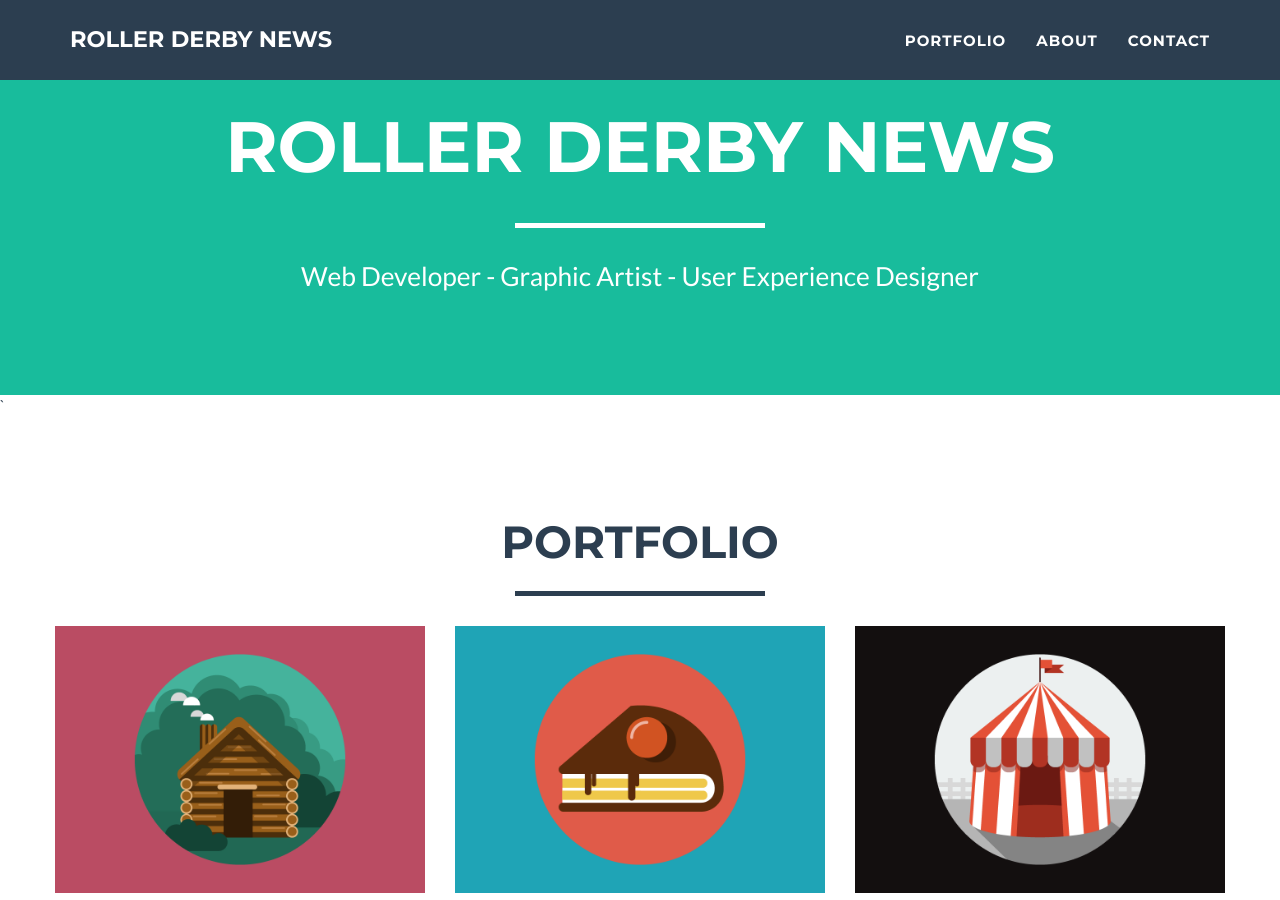
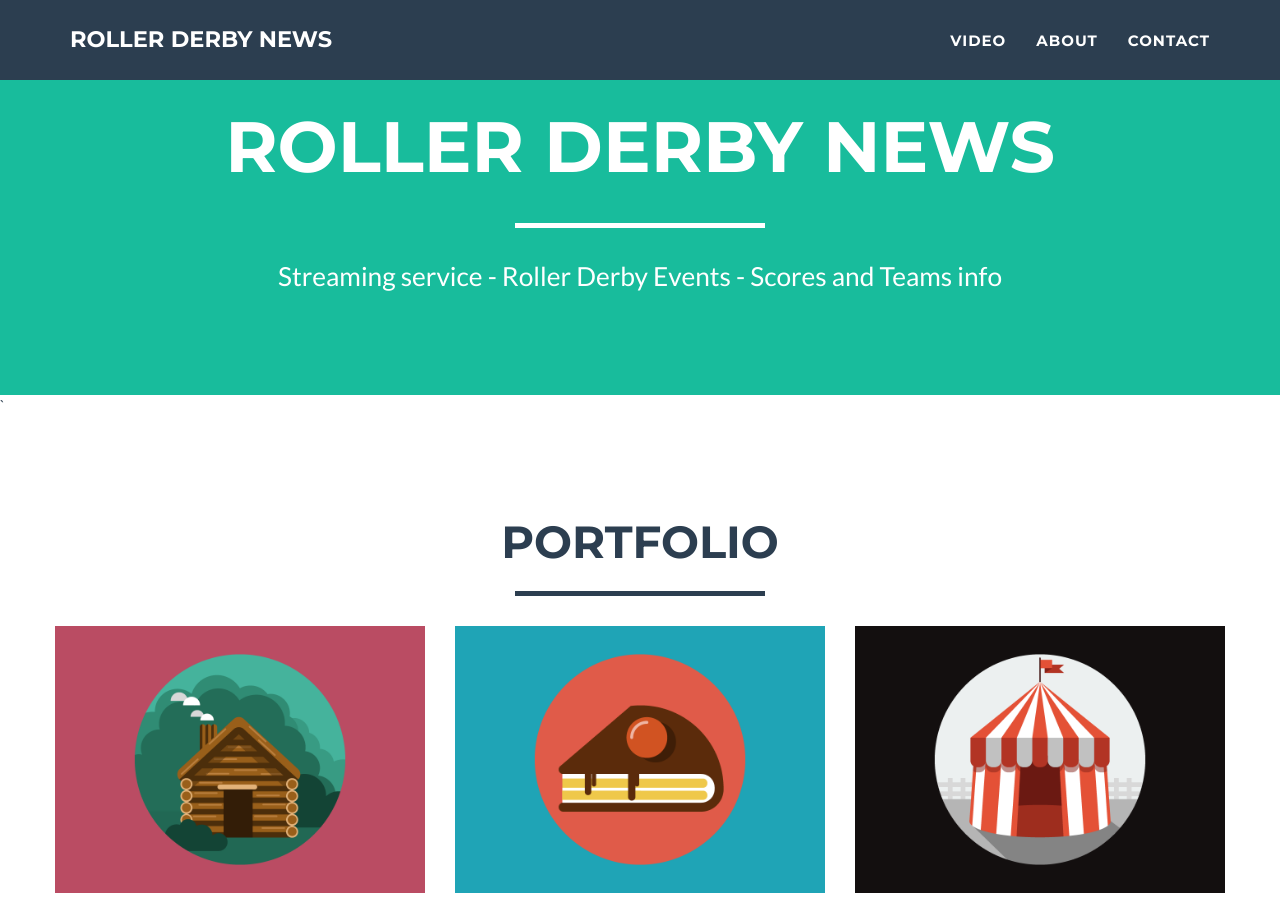
Before and after one commit to rollerderbynews/rollerderbynews.github.io, a Jekyll site: the page built from index.html, in a window 1280 px wide and 900 px high, scrolled down 380 px. Built offline with Jekyll 4.4.1, drawn with Linux system fonts in a browser that asks for light colours.

Commit message:
header changes

```diff
--- a/_includes/header.html
+++ b/_includes/header.html
@@ -19,7 +19,7 @@
                         <a href="#page-top"></a>
                     </li>
                     <li class="page-scroll">
-                        <a href="#portfolio">Portfolio</a>
+                        <a href="#portfolio">Video</a>
                     </li>
                     <li class="page-scroll">
                         <a href="#about">About</a>
@@ -43,7 +43,7 @@
                     <div class="intro-text">
                         <span class="name">{{ site.title }}</span>
                         <hr class="star-light">
-                        <span class="skills">Web Developer - Graphic Artist - User Experience Designer</span>
+                        <span class="skills">Streaming service - Roller Derby Events - Scores and Teams info</span>
                     </div>
                 </div>
             </div>
```
